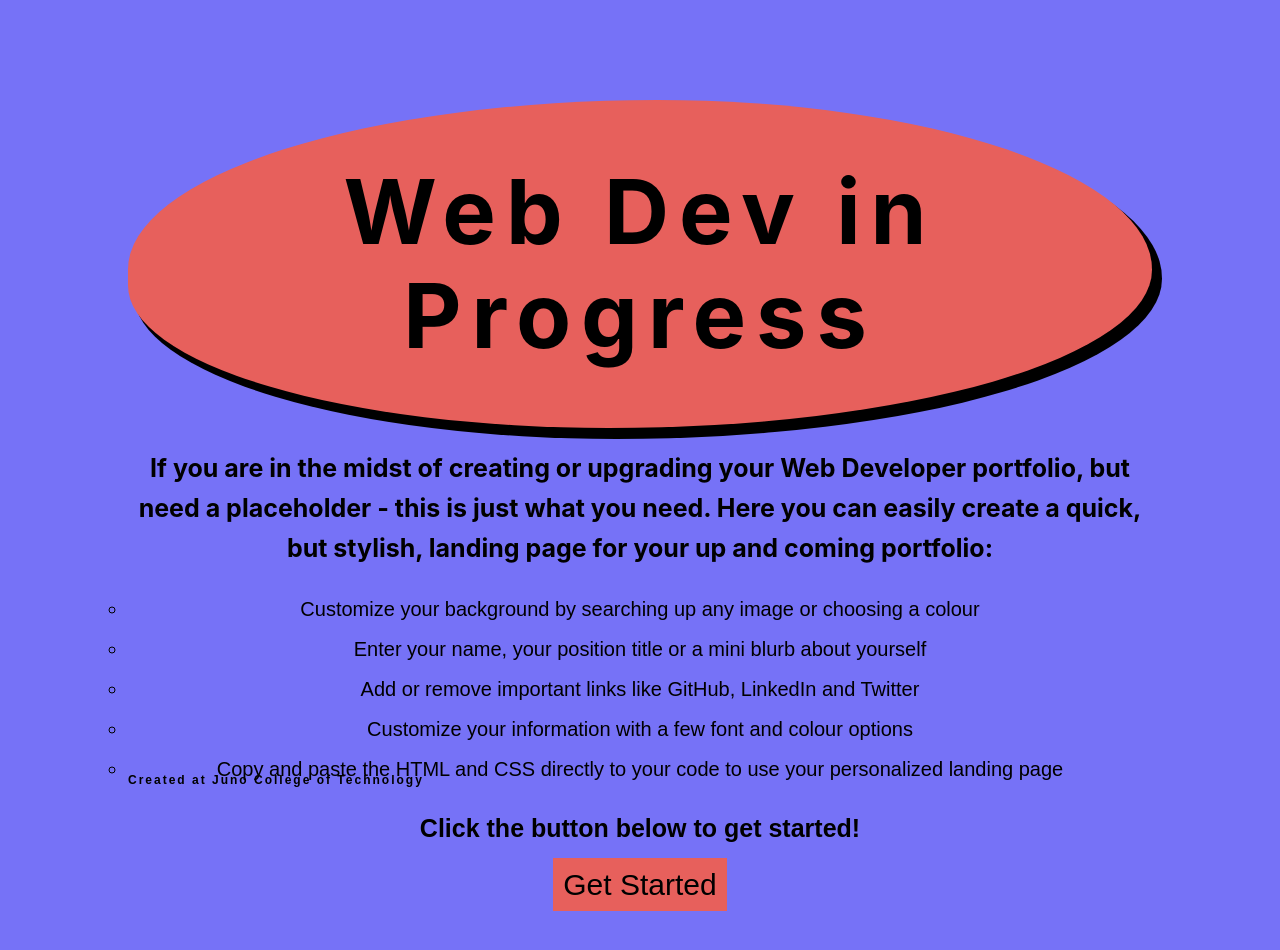
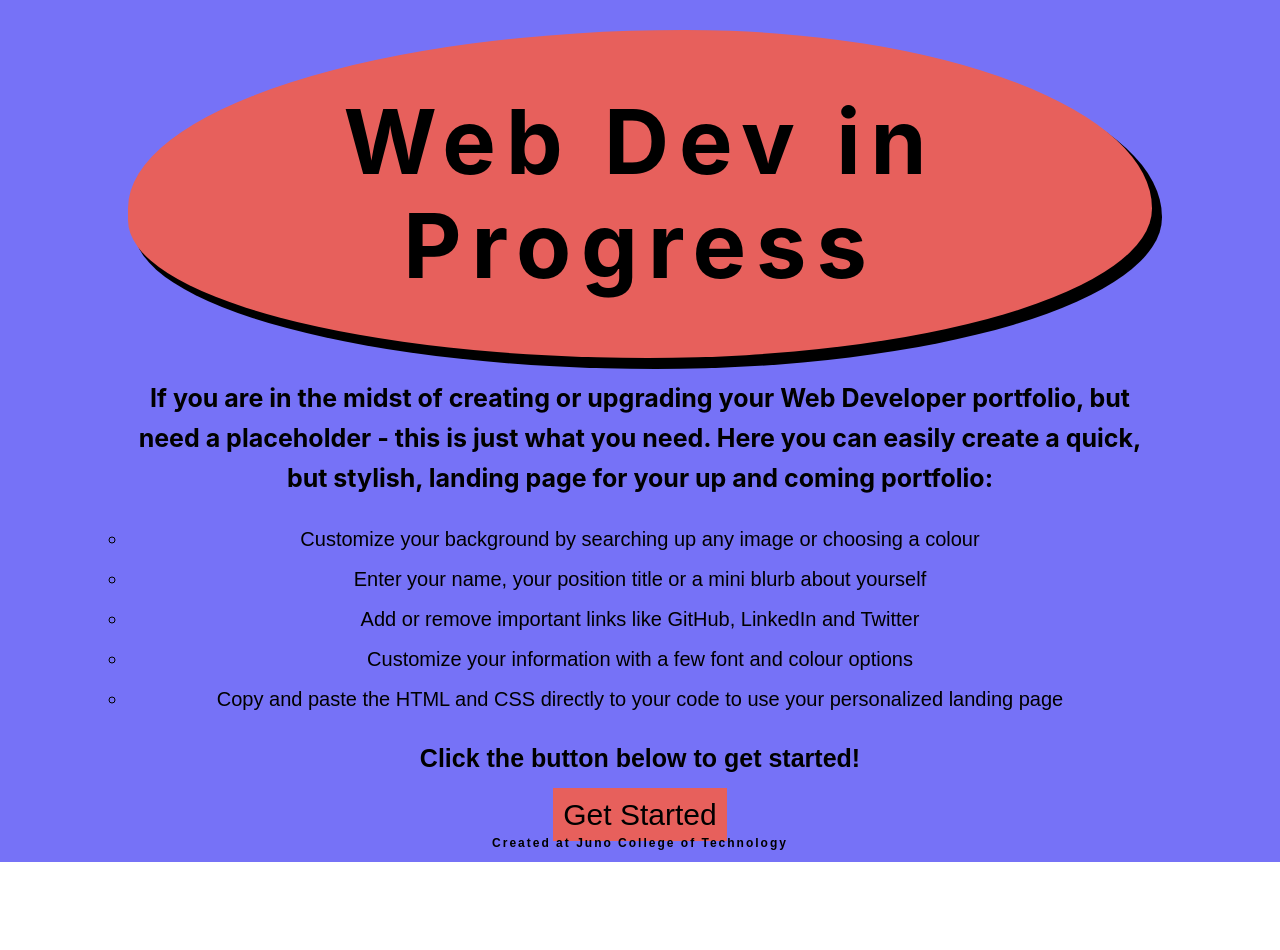
Before and after one commit to Project-Four/webDevInProgress, a React (Create React App) app: page / in a window 1280 px wide. Shown: the top 950 px of the page. After the commit the page ends 862 px from the top, so only its background shows below. Built offline with nearby package versions, Linux system fonts and the light colour scheme.

Commit message:
footer :feet:

```diff
--- a/src/App.css
+++ b/src/App.css
@@ -343,8 +343,8 @@ header {
     min-height: 100vh;
     display: flex;
     align-items: center;
-    padding: 100px 0px 100px 0px;
-
+    padding: 30px 0px 30px 0px;
+    position: relative;
 }
 
 h1 {
@@ -407,6 +407,7 @@ p {
 footer {
     position: absolute;
     bottom: 0;
+    width: 80%;
 }
 
 @keyframes morph{
--- a/src/Download.js
+++ b/src/Download.js
@@ -1,5 +1,4 @@
 import { Link } from "react-router-dom"
-import { HashLink } from "react-router-hash-link"
 
 const Download = ({userBackground, userText, inputFields, font, fontColor, backgroundColor}) => {
 
--- a/src/Form.js
+++ b/src/Form.js
@@ -8,6 +8,7 @@ const Form = ({setUserBackground, userText, setUserText, setInputFields, inputFi
     // ************ Unsplash Search State Variables ************ //
     const [userSearch, setUserSearch] = useState('')
     const [userSearchResults, setUserSearchResults] = useState( [] )
+    const [download, setDownload] = useState(false)
 
     // ************ Functions for user social media urls form ************ //
     const handleUrlFormChange = (index , event) => {
@@ -111,6 +112,9 @@ const Form = ({setUserBackground, userText, setUserText, setInputFields, inputFi
             alt: ''
         })
     }
+
+    // Button for HTML and CSS
+    const handleDownload = () => setDownload(!download)
 
     return (
         <Fragment>
--- a/src/Main.js
+++ b/src/Main.js
@@ -1,9 +1,7 @@
 import Form from './Form.js'
 import Preview from './Preview.js'
 import Download from './Download.js'
-import Footer from './Footer.js'
 import { useState } from 'react'
-import { HashLink } from 'react-router-hash-link'
 
 const Main = () => {
 
@@ -53,8 +51,6 @@ const Main = () => {
                 backgroundColor={backgroundColor}
             />
 
-            {/* <HashLink smooth to="#download" className='codeLink'>See your Code</HashLink> */}
-
             <Download
                 userBackground={userBackground}
                 userText={userText}
@@ -64,7 +60,6 @@ const Main = () => {
                 backgroundColor={backgroundColor}
             />
 
-            <Footer />
         </main>
     )
 
```
